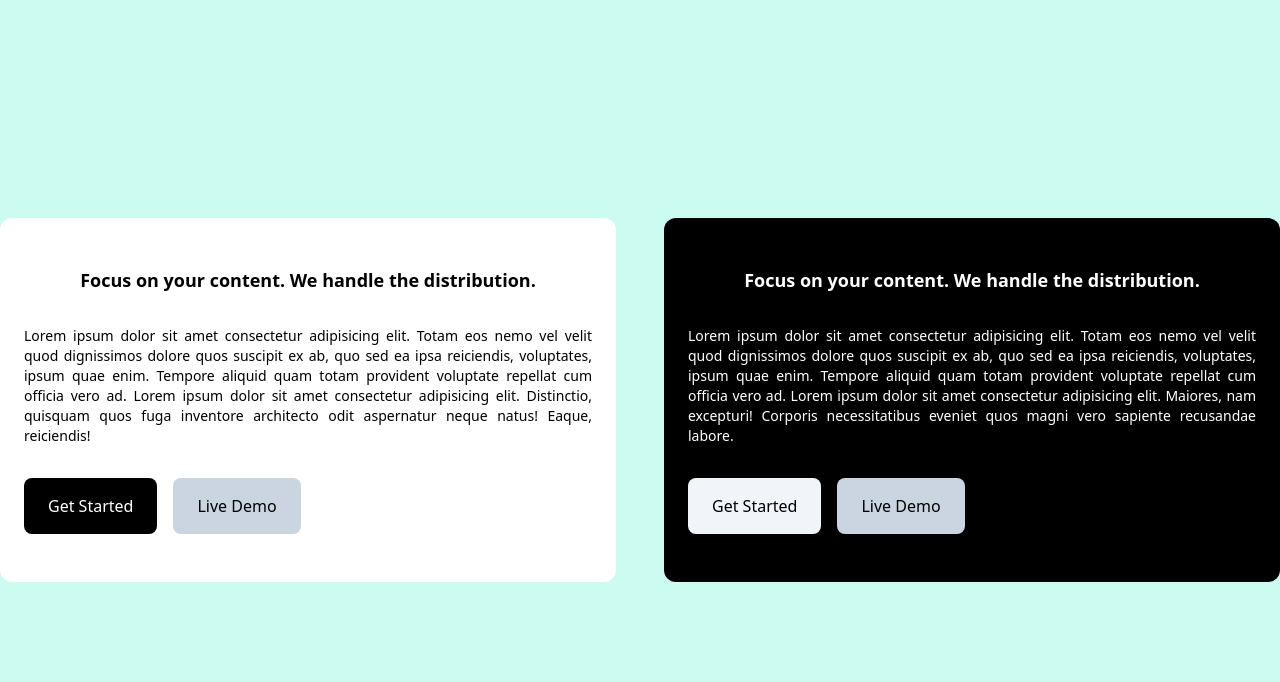
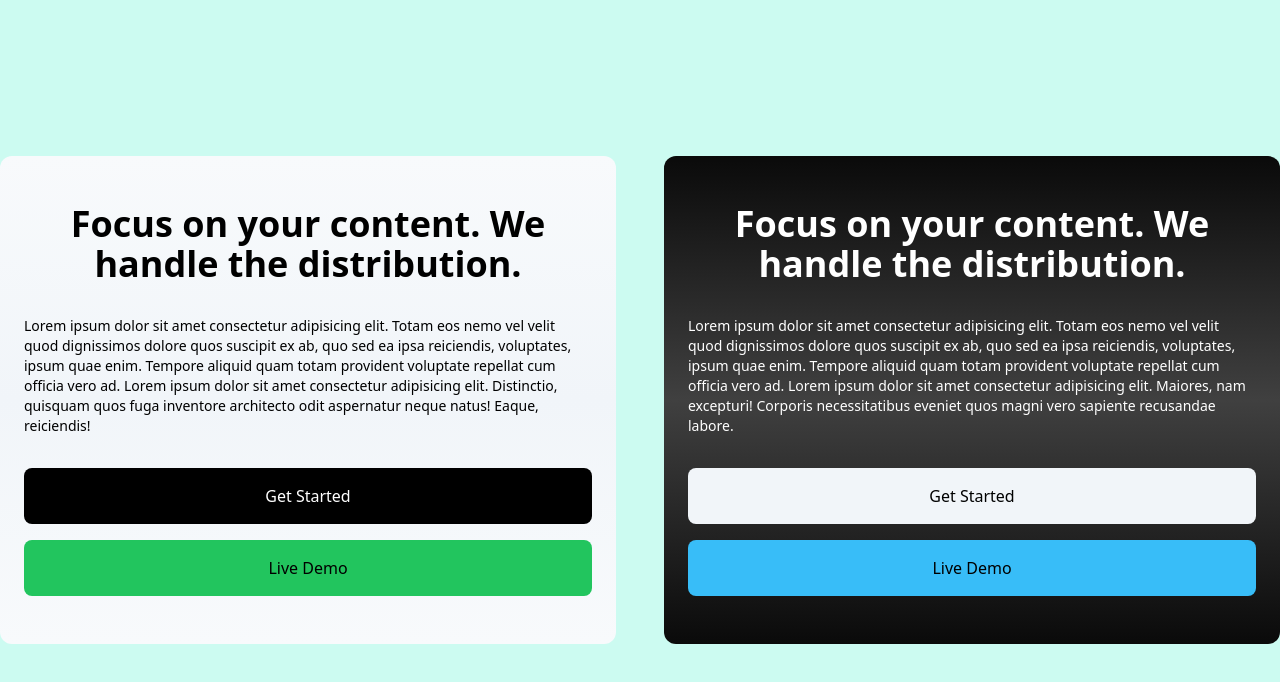
Before and after one commit to sheraz4196/tailwind-theming, a website: page public/index.html in a window 1280 px wide. Drawn offline with Linux system fonts and the light colour scheme.

Commit message:
add background gradient

```diff
--- a/public/index.html
+++ b/public/index.html
@@ -8,16 +8,16 @@
   </head>
   <body class="bg-teal-100">
     <div
-      class="container grid grid-flow-col place-items-center mx-auto h-screen gap-6 sm:gap-12"
+      class="p-6 lg:p-0 container grid md:grid-flow-col lg:grid-flow-col place-items-center mx-auto h-screen gap-6 sm:gap-12"
     >
       <!-- first card -->
       <div
-        class="px-3 py-6 sm:px-6 sm:py-12 2xl:px-8 2xl:py-16 bg-white rounded-xl text-center flex flex-col gap-4 sm:gap-8"
+        class="px-3 py-6 sm:px-6 sm:py-12 2xl:px-8 2xl:py-16 bg-gradient-to-t from-slate-50 via-slate-100 to-slate-50 rounded-xl text-center flex flex-col gap-4 sm:gap-8"
       >
-        <h1 class="text-black font-semibold text-base sm:text-lg 2xl:text-xl">
+        <h1 class="text-black font-semibold text-2xl sm:text-4xl">
           Focus on your content. We handle the distribution.
         </h1>
-        <p class="text-black text-justify text-sm 2xl:text-base font-medium">
+        <p class="text-black text-start text-sm 2xl:text-base font-medium">
           Lorem ipsum dolor sit amet consectetur adipisicing elit. Totam eos
           nemo vel velit quod dignissimos dolore quos suscipit ex ab, quo sed ea
           ipsa reiciendis, voluptates, ipsum quae enim. Tempore aliquid quam
@@ -27,7 +27,7 @@
           reiciendis!
         </p>
         <!-- for buttons -->
-        <div class="flex gap-4 items-center justify-start">
+        <div class="flex flex-col gap-4">
           <a
             href="#"
             class="text-white font-medium px-6 py-4 rounded-lg bg-black"
@@ -35,19 +35,19 @@
           >
           <a
             href="#"
-            class="text-black bg-slate-300 font-medium px-6 py-4 rounded-lg"
+            class="text-black bg-green-500 font-medium px-6 py-4 rounded-lg"
             >Live Demo</a
           >
         </div>
       </div>
       <!-- second card -->
       <div
-        class="px-3 py-6 sm:px-6 sm:py-12 2xl:px-8 2xl:py-16 bg-black rounded-xl text-center flex flex-col gap-4 sm:gap-8"
+        class="px-3 py-6 sm:px-6 sm:py-12 2xl:px-8 2xl:py-16 bg-gradient-to-t from-neutral-950 via-neutral-700 to-neutral-950 rounded-xl text-center flex flex-col gap-4 sm:gap-8"
       >
-        <h1 class="text-white font-semibold text-base sm:text-lg 2xl:text-xl">
+        <h1 class="text-white font-semibold text-2xl sm:text-4xl">
           Focus on your content. We handle the distribution.
         </h1>
-        <p class="text-white text-sm 2xl:text-base font-medium text-justify">
+        <p class="text-white text-sm 2xl:text-base font-medium text-start">
           Lorem ipsum dolor sit amet consectetur adipisicing elit. Totam eos
           nemo vel velit quod dignissimos dolore quos suscipit ex ab, quo sed ea
           ipsa reiciendis, voluptates, ipsum quae enim. Tempore aliquid quam
@@ -57,7 +57,7 @@
           labore.
         </p>
         <!-- for buttons -->
-        <div class="flex gap-4 items-center justify-start">
+        <div class="flex flex-col gap-4">
           <a
             href="#"
             class="text-black font-medium px-6 py-4 rounded-lg bg-slate-100"
@@ -65,7 +65,7 @@
           >
           <a
             href="#"
-            class="text-black font-medium px-6 py-4 rounded-lg bg-slate-300"
+            class="text-black font-medium px-6 py-4 rounded-lg bg-sky-400"
             >Live Demo</a
           >
         </div>
```
Also changed, not shown: public/style.css.
